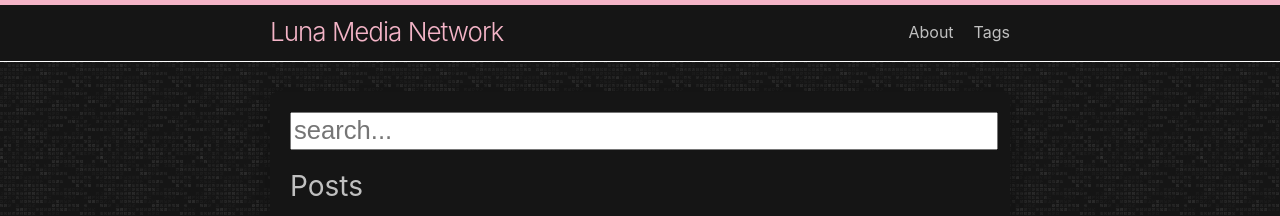
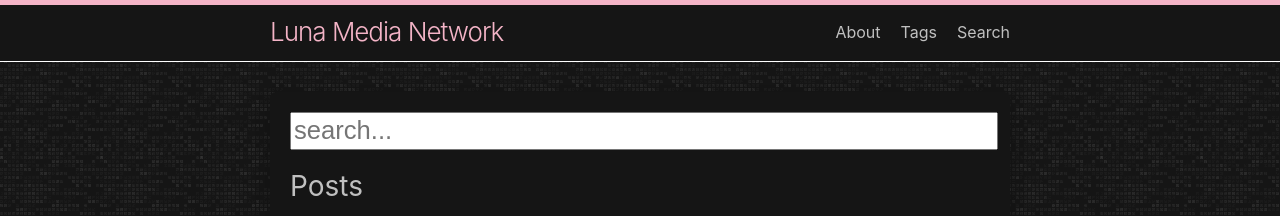
Before and after one commit to LWFlouisa/LunaMediaNetwork, a Jekyll site: the page built from index.md, in a window 1280 px wide. Shown: the top 216 px of the page. Built offline with Jekyll 4.4.1, drawn with Linux system fonts in a browser that asks for light colours.

Commit message:
Update navigation.yml

```diff
--- a/_data/navigation.yml
+++ b/_data/navigation.yml
@@ -1,3 +1,5 @@
 - about.md
 - categories.md
 - tags.md
+- search.md
+- fraponic.md
```
